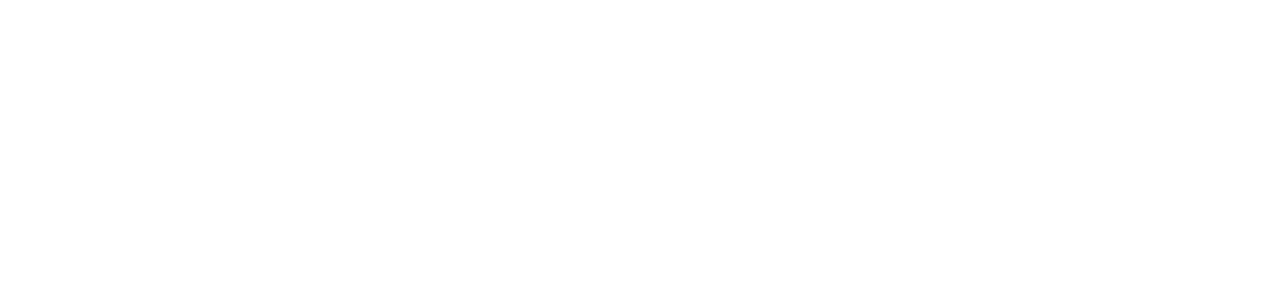
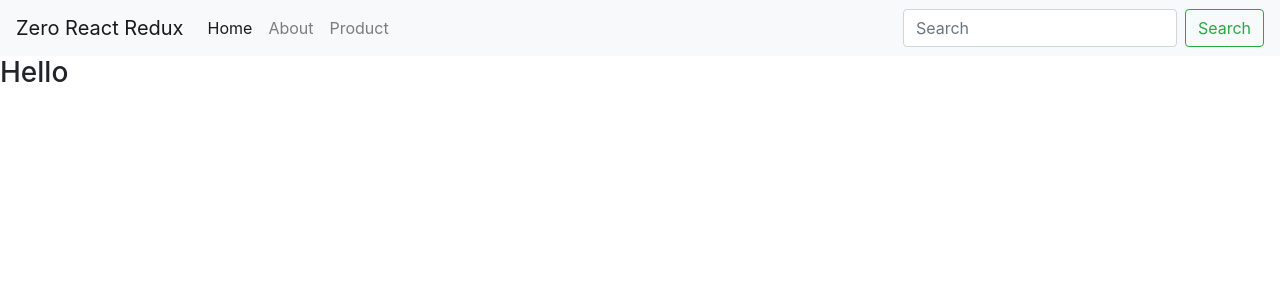
Before and after one commit to jibon969/zero-react-redux, a React (Create React App) app: page /blog in a window 1280 px wide. Before the commit this address had no page. Shown: the top 300 px of the page. Built offline with nearby package versions, Linux system fonts and the light colour scheme.

Commit message:
added blog

```diff
--- /dev/null
+++ b/src/components/Blog/Blog.js
@@ -0,0 +1,11 @@
+import React from 'react';
+
+const Blog = () => {
+    return (
+        <div>
+            <h3>Hello</h3>
+        </div>
+    );
+};
+
+export default Blog;
--- a/src/components/Router/HandleRouter.js
+++ b/src/components/Router/HandleRouter.js
@@ -6,6 +6,7 @@
 import ProductList from '../ProductList/ProductList';
 import ProductDetail from '../ProductDetail/ProductDetail';
 import Brand from "../Brand/Brand";
+import Blog from '../Blog/Blog';
 
 const HandleRouter = () => {
     return (
@@ -13,6 +14,7 @@
             <Routes>
                 <Route path="/" element={<><Header/>< Home/></>} />
                 <Route path="/about" element={<><Header/><About/></>} />
+                <Route path="/blog" element={<><Header/><Blog/></>} />
                 <Route path="/brand" element={<><Header/><Brand/> </>}/>
                 <Route path="/product" element={<><Header/><ProductList/></>} />
                 <Route path="/product/:productId" element={<><Header/><ProductDetail/></>} />
```
